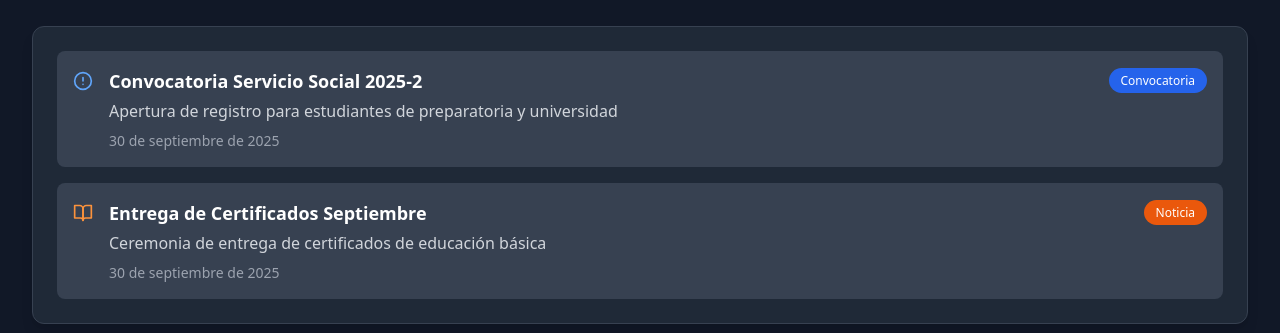
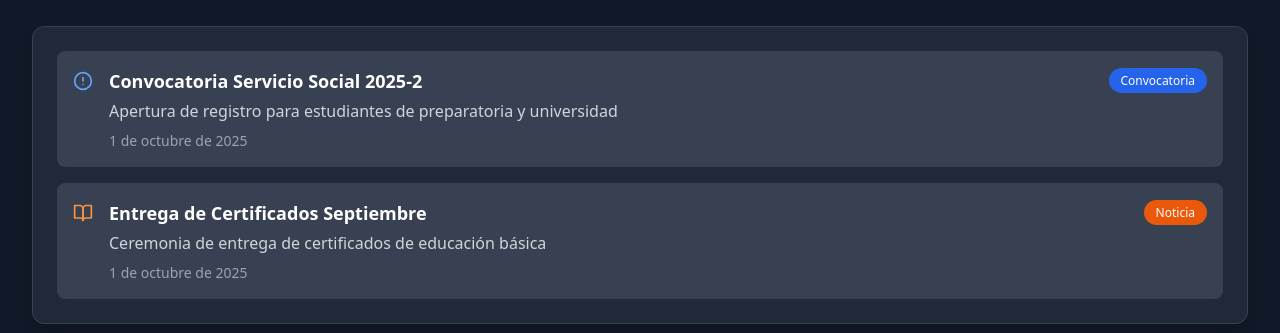
Before and after one commit to Nakasuke01/Servicio-Social, a React (Vite) app: page / in a window 1280 px wide. Shown: the part 2900-3233 px from the top of the page. Built offline with nearby package versions, Linux system fonts and the light colour scheme.

Commit message:
actualizacion de fechas

```diff
--- a/src/data/content.ts
+++ b/src/data/content.ts
@@ -16,7 +16,7 @@ export const announcements: Announcement[] = [
     id: '1',
     title: 'Convocatoria Servicio Social 2025-2',
     description: 'Apertura de registro para estudiantes de preparatoria y universidad',
-    date: '2025-09-30',
+    date: '2025-09-31',
     type: 'convocatoria',
     content: `
       <h3>Convocatoria para Servicio Social 2025-2</h3>
@@ -52,7 +52,7 @@ export const announcements: Announcement[] = [
     id: '2',
     title: 'Entrega de Certificados Septiembre',
     description: 'Ceremonia de entrega de certificados de educación básica',
-    date: '2025-09-30',
+    date: '2025-09-31',
     type: 'noticia',
     content: `
       <h3>Ceremonia de Entrega de Certificados</h3>
```
